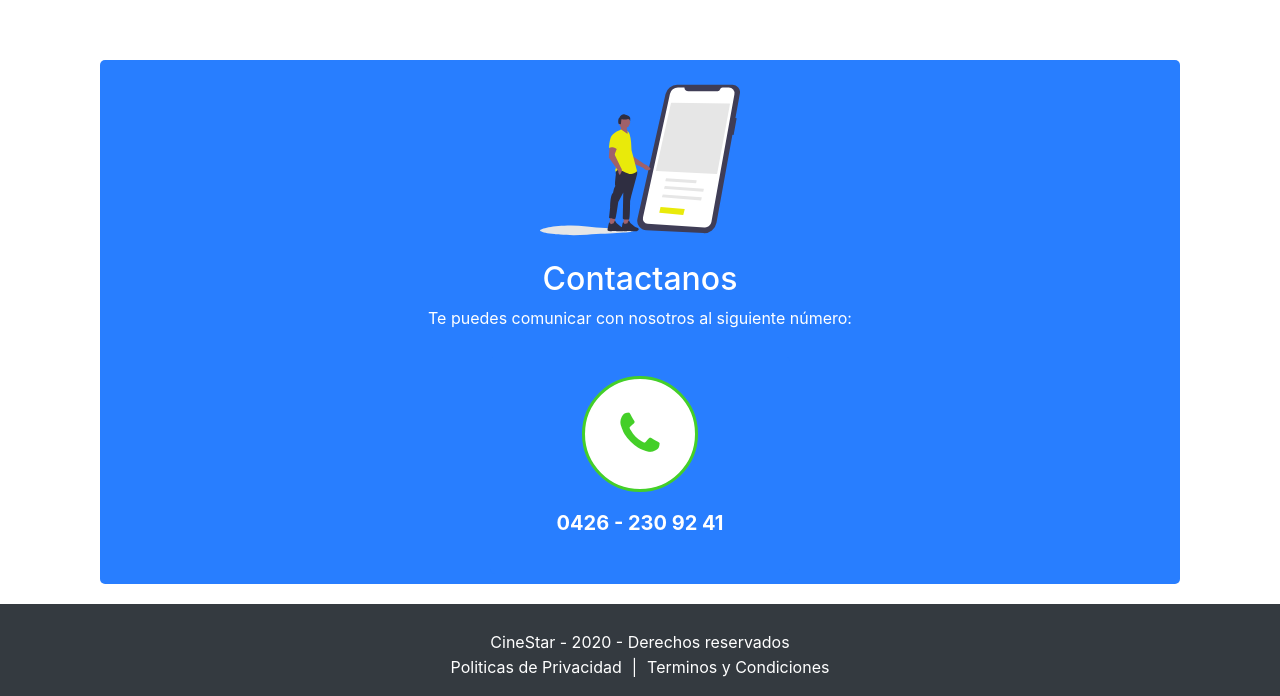
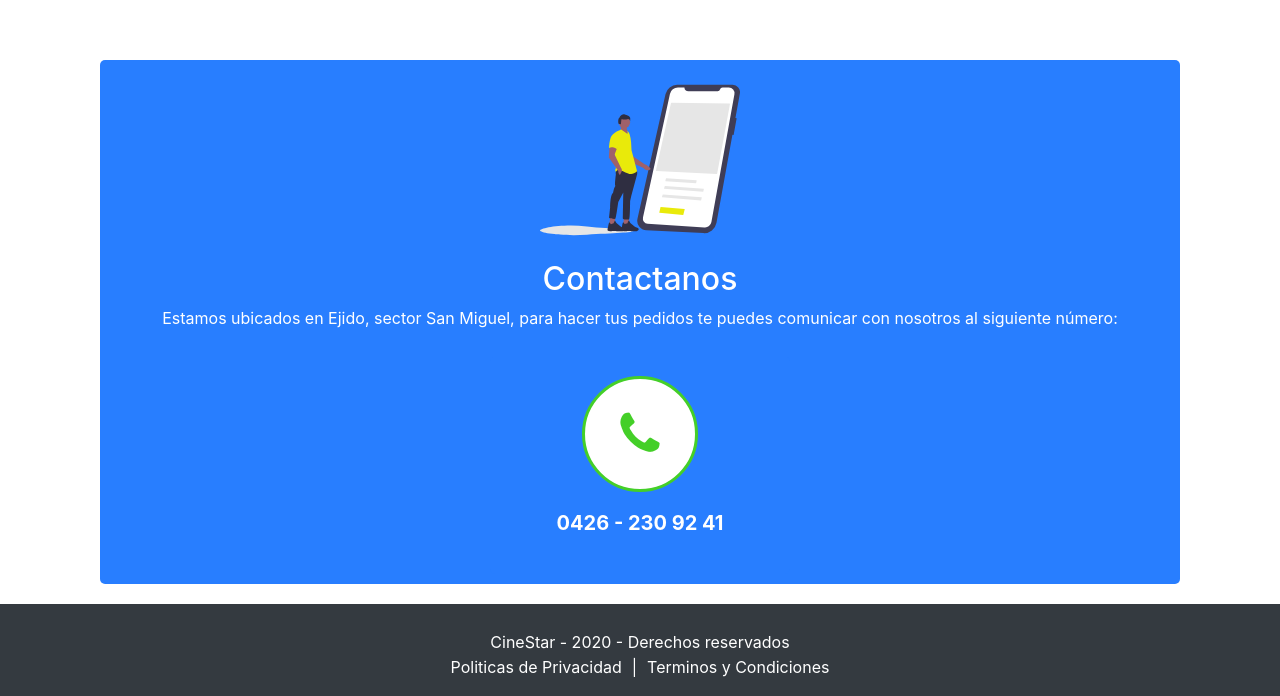
Before and after one commit to cinestar/cinencasa, a plain HTML site: page index.html in a window 1280 px wide. Shown: the part 1967-2663 px from the top of the page. Drawn offline with Linux system fonts and the light colour scheme.

Commit message:
Update index.html

```diff
--- a/index.html
+++ b/index.html
@@ -112,7 +112,7 @@
 					</div>
 					<div class="">
 						<h2 class="txt_titulo">Contactanos</h2>
-						<p>Te puedes comunicar con nosotros al siguiente número:</p>
+						<p>Estamos ubicados en Ejido, sector San Miguel, para hacer tus pedidos te puedes comunicar con nosotros  al siguiente número:</p>
 						<div class="content-contacto">
 							<div class="card-body contacto-icon ">
 								<p class="card-text"><i class="icon-phone"></i></p>
```
